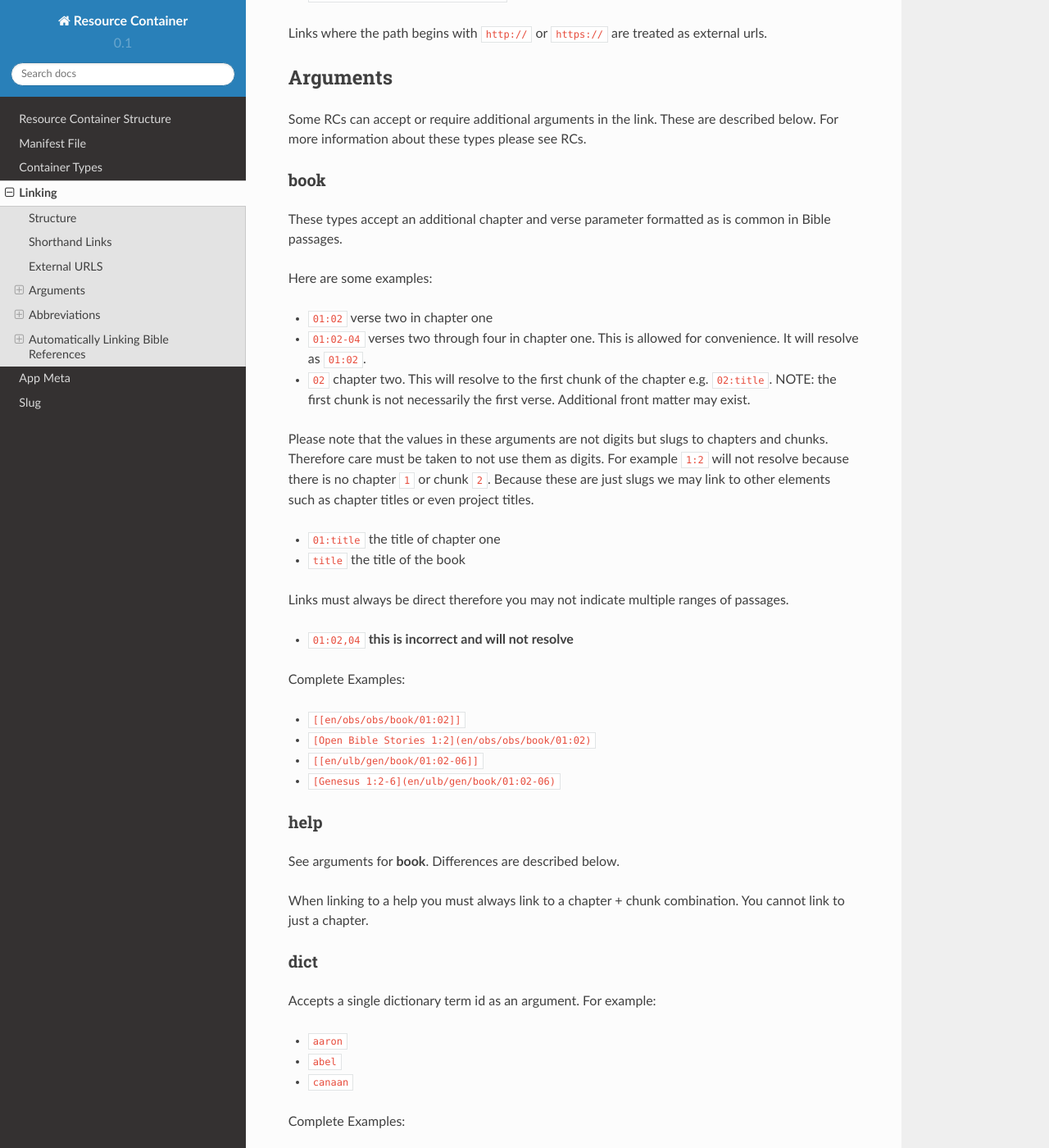
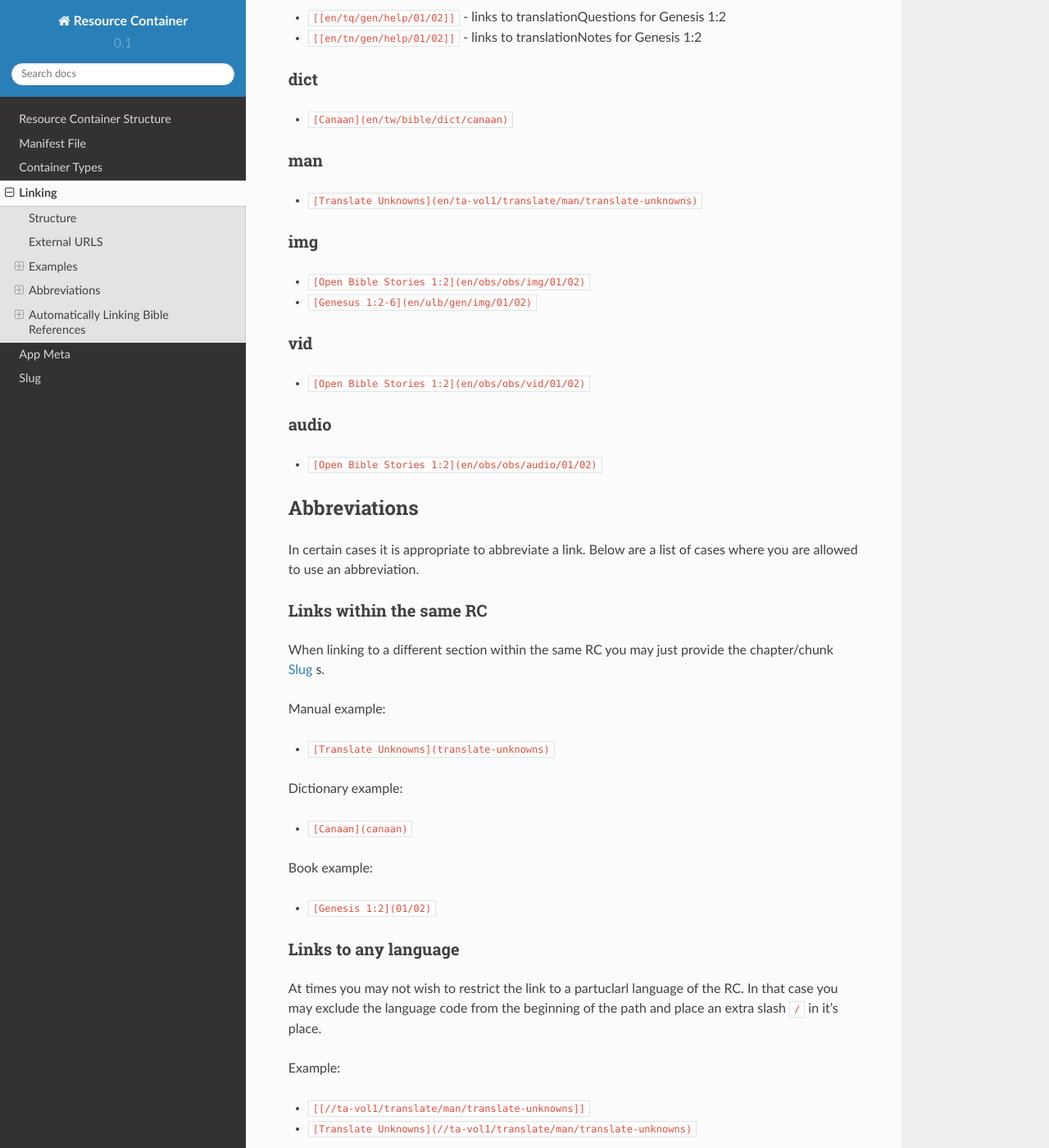
Before and after one commit to unfoldingWord-dev/Resource-Container, a Sphinx documentation site: the page built from docs/linking.rst, in a window 1280 px wide and 1400 px high, scrolled down 1897 px. Shown: the whole window at 82% size. Built offline with Sphinx 7.4.7 and the Read the Docs theme 2.0.0, drawn with Linux system fonts in a browser that asks for light colours; some of the changed text lies outside the part shown.

Commit message:
fixes #24 and improved link documentation

```diff
--- a/docs/linking.rst
+++ b/docs/linking.rst
@@ -48,7 +48,7 @@
         |-LICENSE.md
         |-manifest.yml
         |-content/
-            |-01/ <-- equates to
+            |-01/ <-- link points here
 
 Going a step further we can link to a specific chunk
 
@@ -63,28 +63,11 @@
         |-manifest.yml
         |-content/
             |-01/
-                |-01.usfm <-- equates to
+                |-01.usfm <-- link points here
 
 In some of the examples above the link was not pointing directly at a file.
 In those cases the link should resolve to the first available file in order of the sorting priority described in :ref:`structure-content-sort`.
 
-
-.. _linking-shorthand:
-
-Shorthand Links
----------------
-
-Shorthand links may be used when the project slug matches it's resource slug.
-For example:
-
-``[[en/obs/obs/book/01:02]]`` could be written as ``[[en/obs/book/01:02]]``.
-
-Shorthand links may only be used when linking to a passage in a book or linking to a resource as a whole. i.e.
-
-- ``[[en/obs/book/01:02]]`` Links to OBS 1:2
-- ``[[en/obs/book]]`` Links to OBS
-
-.. _linking-external:
 
 External URLS
 -------------
@@ -96,111 +79,77 @@
 
 Links where the path begins with ``http://`` or ``https://`` are treated as external urls.
 
-.. _linking-arguments:
-
-Arguments
----------
-
-Some RCs can accept or require additional arguments in the link. These are described below. For more information about these types please see RCs.
+Examples
+--------
 
 book
 ~~~~
 
-These types accept an additional chapter and verse parameter formatted as is common in Bible passages.
-
-Here are some examples:
-
-- ``01:02`` verse two in chapter one
-- ``01:02-04`` verses two through four in chapter one. This is allowed for convenience. It will resolve as ``01:02``.
-- ``02`` chapter two. This will resolve to the first chunk of the chapter e.g. ``02:title``. NOTE: the first chunk is not necessarily the first verse. Additional front matter may exist.
-
-Please note that the values in these arguments are not digits but slugs to chapters and chunks. Therefore care must be taken to not use them as digits. For example ``1:2`` will not resolve because there is no chapter ``1`` or chunk ``2``. Because these are just slugs we may link to other elements such as chapter titles or even project titles.
-
-- ``01:title`` the title of chapter one
-- ``title`` the title of the book
-
-Links must always be direct therefore you may not indicate multiple ranges of passages.
-
-- ``01:02,04`` **this is incorrect and will not resolve**
-
-Complete Examples:
-
-- ``[[en/obs/obs/book/01:02]]``
-- ``[Open Bible Stories 1:2](en/obs/obs/book/01:02)``
-- ``[[en/ulb/gen/book/01:02-06]]``
-- ``[Genesus 1:2-6](en/ulb/gen/book/01:02-06)``
+- ``[Genesis 1:2](en/ulb/gen/book/01/02)``
+- ``[Open Bible Stories 1:2](/en/obs/obs/book/01/02)``
 
 help
 ~~~~
 
-See arguments for **book**. Differences are described below.
-
-When linking to a help you must always link to a chapter + chunk combination. You cannot link to just a chapter.
+- ``[[en/tq/gen/help/01/02]]`` - links to translationQuestions for Genesis 1:2
+- ``[[en/tn/gen/help/01/02]]`` - links to translationNotes for Genesis 1:2
 
 dict
 ~~~~
 
-Accepts a single dictionary term id as an argument. For example:
-
-- ``aaron``
-- ``abel``
-- ``canaan``
-
-Complete Examples:
-
-- ``[[en/tw/bible/dict/canaan]]``
 - ``[Canaan](en/tw/bible/dict/canaan)``
 
 man
 ~~~~
 
-Accepts a single module id as an argument For example:
-
-- ``translate-unknowns``
-
-Complete examples:
-
-- ``[[en/ta-vol1/translate/man/translate-unknowns]]``
 - ``[Translate Unknowns](en/ta-vol1/translate/man/translate-unknowns)``
 
 img
 ~~~~
 
-These accept the same arguments as book links.
+- ``[Open Bible Stories 1:2](en/obs/obs/img/01/02)``
+- ``[Genesus 1:2-6](en/ulb/gen/img/01/02)``
 
-Complete examples:
+vid
+~~~
 
-- ``[[en/obs/obs/img/01:02]]``
-- ``[Open Bible Stories 1:2](en/obs/obs/img/01:02)``
-- ``[[en/ulb/gen/img/01:02-06]]``
-- ``[Genesus 1:2-6](en/ulb/gen/img/01:02-06)``
+- ``[Open Bible Stories 1:2](en/obs/obs/vid/01/02)``
+
+audio
+~~~~~
+
+- ``[Open Bible Stories 1:2](en/obs/obs/audio/01/02)``
 
 .. _linking-abbreviations:
 
 Abbreviations
 -------------
 
-In certain cases it is appropriate to abbreviate a link. Below are a list of cases where you are allowed to use an abbreviation.
+In certain cases it is appropriate to abbreviate a link.
+Below are a list of cases where you are allowed to use an abbreviation.
 
-Links within the same resource
-~~~~~~~~~~~~~~~~~~~~~~~~~~~~~~
+Links within the same RC
+~~~~~~~~~~~~~~~~~~~~~~~~
 
-When linking to a different part of the same resource you may just provide the arguments.
+When linking to a different section within the same RC you may just provide the chapter/chunk :ref:`slug` s.
 
-Example from tA Translate resource:
+Manual example:
 
-- ``[[translate-unknowns]]``
 - ``[Translate Unknowns](translate-unknowns)``
 
-Example from tW resource
+Dictionary example:
 
-- ``[[canaan]]``
 - ``[Canaan](canaan)``
 
-Links to any translation of a resource
-~~~~~~~~~~~~~~~~~~~~~~~~~~~~~~~~~~~~~~
+Book example:
 
-Some times you may not wish to restrict the linked resource to a particular language. In that case you may exclude the language code from the beginning of the path and place an extra slash ``/`` in it's place.
+- ``[Genesis 1:2](01/02)``
+
+Links to any language
+~~~~~~~~~~~~~~~~~~~~~
+
+At times you may not wish to restrict the link to a partuclarl language of the RC.
+In that case you may exclude the language code from the beginning of the path and place an extra slash ``/`` in it's place.
 
 Example:
 
@@ -212,14 +161,17 @@
 Automatically Linking Bible References
 --------------------------------------
 
-Bible references in any RC should be automatically converted into resolvable links according to the linking rules for **book** resource types. Of course, if the reference is already a link nothing needs to be done.
+Bible references in any RC should be automatically converted into resolvable links according to the linking rules for **book** resource types.
+Of course, if the reference is already a link nothing needs to be done.
 
-Conversion of biblical references are limited to those resources that have been indexed on the users' device. Conversion should be performed based on any one of the following:
+Conversion of biblical references are limited to those resources that have been indexed on the users' device.
+Conversion should be performed based on any one of the following:
 
 - a case *insensitive* match of the entire project title.
-- a case *sensitive* match of the project slug where the first character is uppercase e.g. ``Gen``.
+- a start case (first letter is uppercase) match of the project slug e.g. ``Gen``.
 
-For each case above there must be a valid ``chapter:verse`` reference immediately after the matching word separated only by white space. For example:
+For each case above there must be a valid ``chapter:verse`` reference immediately after the matching word separated a single white space.
+For example:
 
 .. code-block:: none
 
@@ -227,9 +179,8 @@
     genesis 1:1
     Gen 1:1
     Gen 1:1-3
-    gen 1:1 -- not valid
 
-If the user clicks on one such generated link where the RC has not yet been downloaded they should be asked if they would like to download it. After downloading the RC they should immediately follow the link.
+The chapter and verse numbers should be converted to properly formatted :ref:`slug` s.
 
 Example
 ~~~~~~~
@@ -244,16 +195,33 @@
 
 .. code-block:: markdown
 
-    [Genèse 1:1](fr/ulb/gen/book/01:01)
+    [Genèse 1:1](fr/ulb/gen/book/01/01)
 
-When a match occurs there may be several different resources that could be used in the link such as ``ulb`` or ``udb``. When more than one resource slug is available use the following rules in order until a solution is found:
+Multiple Matches
+~~~~~~~~~~~~~~~~
 
-1. choose the first resource that has a translate_mode of 'all'.
-2. choose the first resource that has a translate_mode of 'none.
-3. choose the first resource found.
+When a match occurs there may be several different resources that could be used in the link such as ``ulb`` or ``udb``.
+When more than one resource :ref:`slug` is available use the following rules in order until a unique match is found:
 
-Care must be taken when formatting the chapter and chunk slugs. You must not assume a chapter is padded with a single ``0`` and likewise for chunks. When preparing the link you should attempt to compare the integer values found in the text with the chapter and verse slugs (this time parsed as integers) in order to identify the correct chapter and chunk.
+1. use the same resource as indicated by the application context.
+2. use the RC allowed by the translate_mode set in the application.
+3. choose the first resource found or let the user choose (e.g. pop up).
 
-Because chunks may contain a range of verses some judgment is required to determine if a verse resides within a chunk. For example chunk ``01`` may contain verses ``1-3`` whereas chunk ``02`` contains verses ``4-6``.
+Aligning Verses to Chunks
+~~~~~~~~~~~~~~~~~~~~~~~~~
+
+Because chunks may contain a range of verses, a passage reference may not exactly match up to a chunk.
+Therefore some interpolation may be nessesary. For both chapter and verse numbers perform the follow:
+
+    Given a chapter or verse number ``key``.
+    And an equivalent sorted list ``list`` of chapters or verses in the matched resource
+
+- incrementally compare the key against items in the list.
+- if the integer value of the current list item is less than the key: continue.
+- if the integer value of the current list item is greater than the key: use the previous list item.
+- if the end of the list is reached: use the previous list item.
+
+For example chunk ``01`` may contain verses ``1-3`` whereas chunk ``02`` contains verses ``4-6``.
+Therefore, verse ``2`` would resolve to chunk ``01``.
 
 If no chapter or chunk can be found to satisfy the reference it should not be converted to a link.
```
